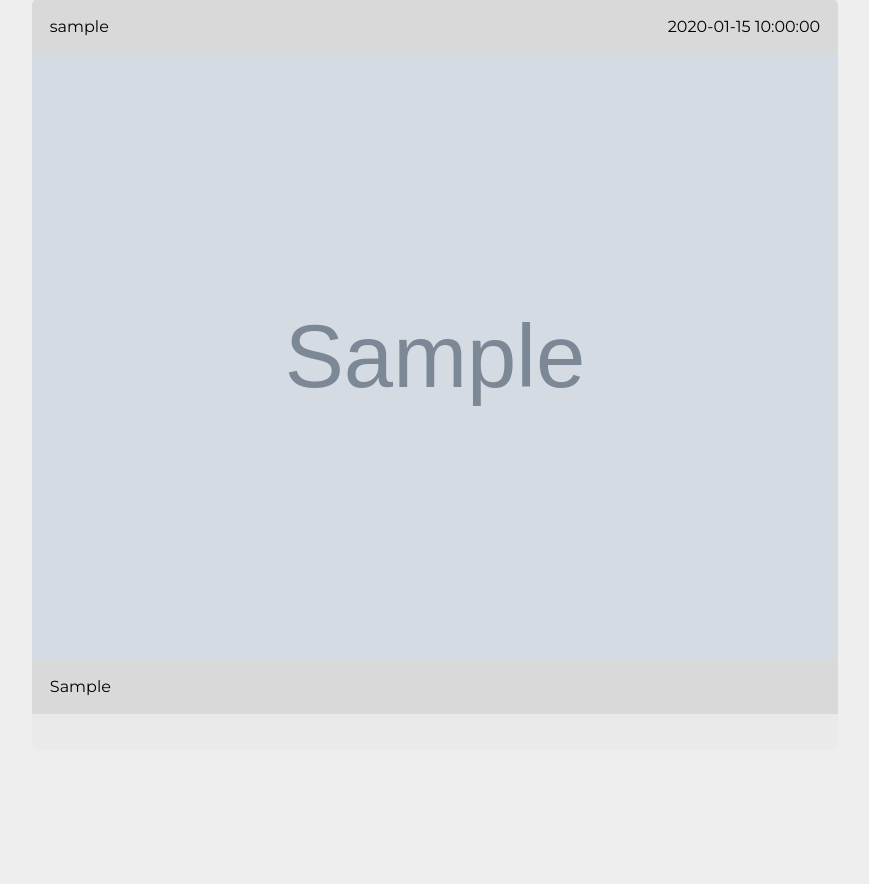
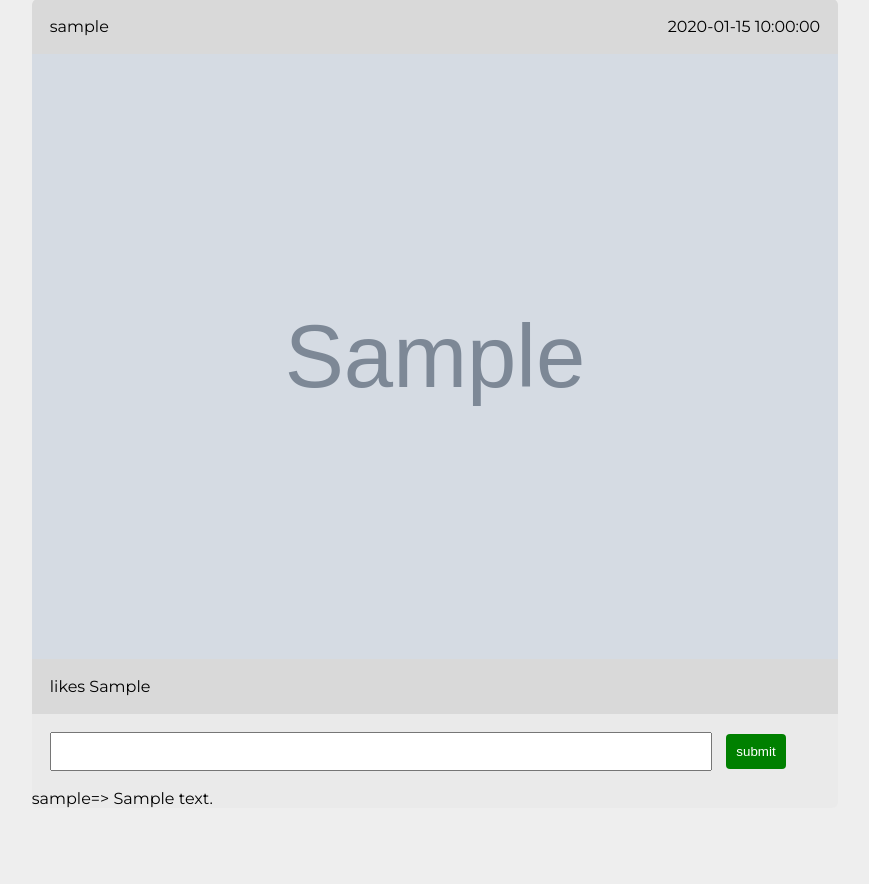
Before and after one commit to yudax42/Camagru, a PHP site: page /camagru/Views/logged.view.php in a window 1280 px wide. Shown: the part 197-1081 px from the top of the page, without its empty margins (205-1074 px from the left). Before the commit the page ends 911 px from the top, so only its background shows below. Run offline with PHP 8.4, Linux system fonts and the light colour scheme; the visitor is signed in with stand-in values (Sample User, id 1); tables that the repository leaves empty or names only in its code hold one stand-in row (values such as "Sample post"); grey boxes marked "Sample" are stand-in pictures.

Commit message:
fix commetns

```diff
--- a/Class/Db.class.php
+++ b/Class/Db.class.php
@@ -64,7 +64,6 @@
             $values  = array_values($arr);
             $str="INSERT INTO $table (".implode(',',$columns).") VALUES ('" . implode("', '", $values) . "' )";
             $stmt = $conn->prepare($str);
-            echo $str;
             if($stmt->execute())
             {
                 unset($stmt);
@@ -90,7 +89,7 @@
         public function fetchpost($table)
         {
             global $conn;
-            $query = "SELECT username,image,creation_date,likes FROM " . $table . " ORDER BY creation_date DESC";
+            $query = "SELECT username,id,image,creation_date,likes FROM " . $table . " ORDER BY creation_date DESC";
             if($stmt = $conn->prepare($query))
             {
                 if($stmt->execute())
@@ -115,4 +114,18 @@
                 }
             }
         }
+        public function fetchcomments($table,$id)
+        {
+            global $conn;
+            $query = "SELECT * FROM " . $table . " WHERE post_id = \"" . $id . '"';
+            if($stmt = $conn->prepare($query))
+            {
+                if($stmt->execute())
+                {
+                    $this->fetch = $stmt->fetchAll();
+                    $this->from = "comments";
+                    return(1);
+                }
+            }
+        }
     }
--- a/Models/logged.php
+++ b/Models/logged.php
@@ -1,5 +1,10 @@
 <?php
     session_start();
+    require_once "../config/connect.php";
+    include "../Class/Db.class.php";
+    include "../Class/Form.class.php";
+    include "../Class/User.class.php";
+    $post = new Database;
     if($_SERVER["REQUEST_METHOD"] == "GET")
     {
         if(isset($_GET["action"]) && $_GET["action"] == "logout")
@@ -9,4 +14,22 @@
             header("location: ../Views/login.view.php");
         }
     }
+    if($_SERVER["REQUEST_METHOD"] == "POST")
+    {
+        if(isset($_POST["comment"]) && isset($_POST["id"]))
+        {
+            $comment = htmlentities($_POST["comment"]);
+            $arr =
+            [
+                "post_id" => $_POST["id"],
+                "username"=> $_SESSION["username"],
+                "comment" => $comment
+            ];
+
+            if(!$post->insert_to_db("comments",$arr))
+                echo "Error";
+        }
+        else
+            echo 'Error';
+    }
 ?>
--- a/Styles/logged.css
+++ b/Styles/logged.css
@@ -147,7 +147,22 @@ body
     padding: 18px;
     background-color: #d9d9d9;
 }
-.post .comments
+.post .comment
 {
     padding: 18px;
 }
+.post .comment input[type="text"]
+{
+    width: 86%;
+    padding: 10px;
+}
+.post .comment button
+{
+    padding: 10px;
+    margin-left: 14px;
+    border-radius: 4px;
+    outline: none;
+    border: none;
+    background-color: green;
+    color: #fff;
+}
--- a/Views/logged.view.php
+++ b/Views/logged.view.php
@@ -1,8 +1,4 @@
 <?php
-    require_once "../config/connect.php";
-    include "../Class/Db.class.php";
-    include "../Class/Form.class.php";
-    include "../Class/User.class.php";
     require_once "../Models/logged.php";
     include("header.view.php");
     if($_SESSION["loggedin"] != true)
@@ -12,7 +8,6 @@
         <h1>Welcome, <?php echo $_SESSION["username"];?></h1>
 
         <?php
-            $post = new Database;
             if($post->fetchpost("posts"))
             {
                 foreach($post->fetch as $row)
@@ -23,8 +18,22 @@
                             echo "<div class=creationdate>".$row['creation_date']."</div>";
                         echo "</section>";
                         echo "<img src='../Models/upload/".$row['image']."'/>";
-                        echo "<section class=likes>" . $row['likes'] ."</section>";
-                        echo "<section class=comments>". "</section>";
+                        echo "<section class=likes> likes " . $row['likes'] ."</section>";
+                        echo "<form action='#' method='POST'>
+                        <section class=comment>".
+                        "<input type='text' name='comment'>"
+                        ."<input type='hidden' name='id' value='".$row['id']
+                        ."'/><button type='submit'>submit</button></section>
+
+                        </form>";
+                        if($post->fetchcomments("comments",$row["id"]))
+                        {
+                            foreach($post->fetch as $com)
+                            {
+                                echo $com["username"] . "=> " . $com["comment"]. "<br>";
+                            }
+                        }
+
                     echo "</div>";
                 }
             }
```
Also changed, not shown: Models/upload/1561731700.png (added), Models/upload/1561731961.png (added), Models/upload/1561732050.png (added), 6 other files.
